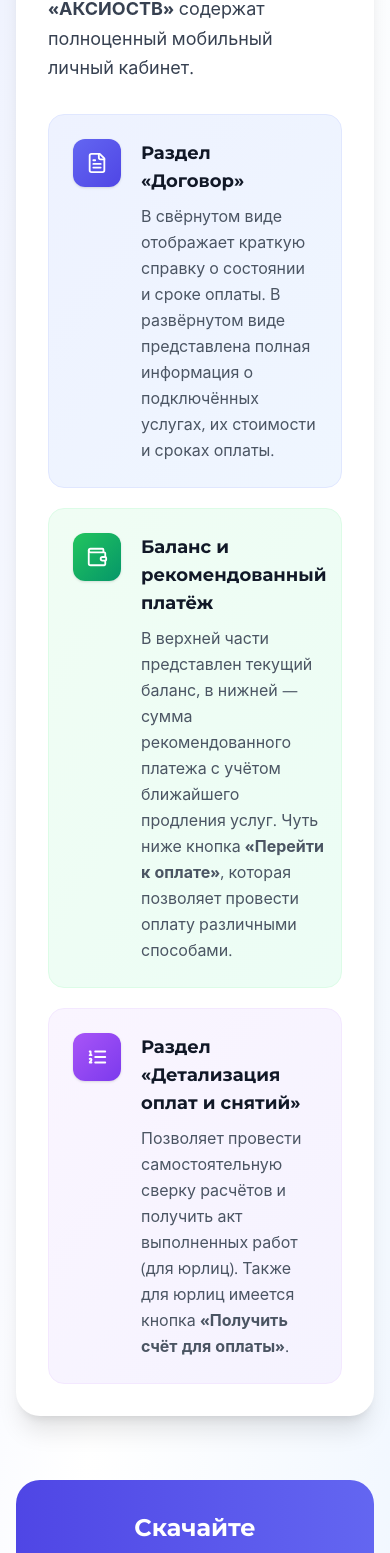
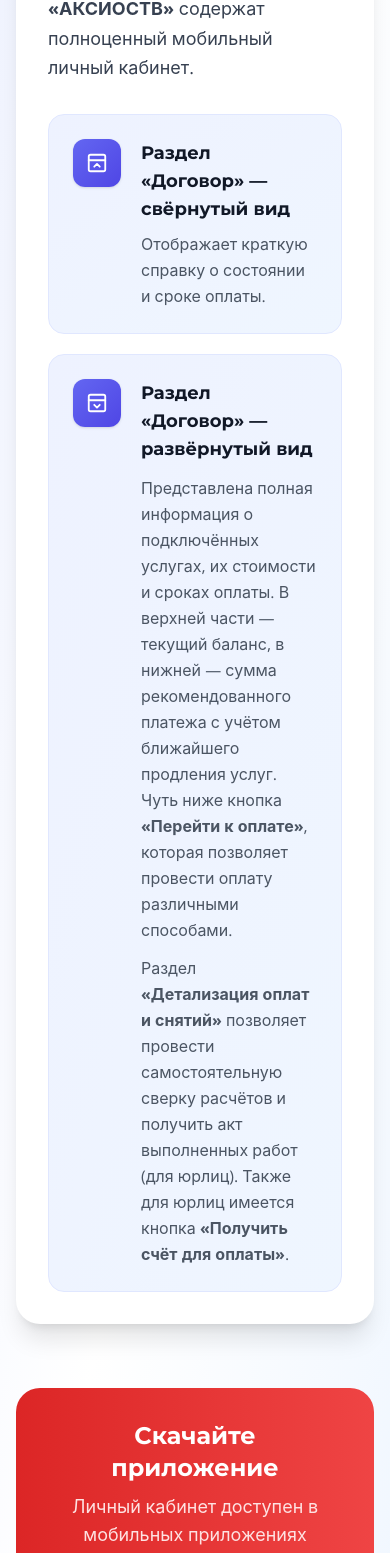
Before and after one commit to pr-poehali-dev/smart-intercom-landing, a React (Vite) app: page /personal-account in a window 390 px wide. Shown: the part 393-1946 px from the top of the page. Built offline with nearby package versions, Linux system fonts and the light colour scheme.

Commit message:
fix: align mobile links bg color & restructure text sections

```diff
--- a/src/pages/PersonalAccount.tsx
+++ b/src/pages/PersonalAccount.tsx
@@ -56,41 +56,31 @@ export default function PersonalAccount() {
             {/* Feature cards */}
             <div className="space-y-5">
 
-              {/* Раздел Договор */}
+              {/* Свёрнутый вид */}
               <div className="flex gap-5 p-6 bg-gradient-to-br from-indigo-50 to-blue-50 rounded-2xl border border-indigo-100">
                 <div className="flex-shrink-0 w-12 h-12 rounded-xl bg-gradient-to-br from-indigo-500 to-indigo-600 flex items-center justify-center shadow">
-                  <Icon name="FileText" size={22} className="text-white" />
+                  <Icon name="PanelTopClose" size={22} className="text-white" />
                 </div>
                 <div className="space-y-2">
-                  <h3 className="text-lg font-bold text-gray-900">Раздел «Договор»</h3>
+                  <h3 className="text-lg font-bold text-gray-900">Раздел «Договор» — свёрнутый вид</h3>
                   <p className="text-gray-600 leading-relaxed">
-                    В свёрнутом виде отображает краткую справку о состоянии и сроке оплаты. В развёрнутом виде представлена полная информация о подключённых услугах, их стоимости и сроках оплаты.
+                    Отображает краткую справку о состоянии и сроке оплаты.
                   </p>
                 </div>
               </div>
 
-              {/* Баланс и платёж */}
-              <div className="flex gap-5 p-6 bg-gradient-to-br from-green-50 to-emerald-50 rounded-2xl border border-green-100">
-                <div className="flex-shrink-0 w-12 h-12 rounded-xl bg-gradient-to-br from-green-500 to-emerald-600 flex items-center justify-center shadow">
-                  <Icon name="Wallet" size={22} className="text-white" />
+              {/* Развёрнутый вид */}
+              <div className="flex gap-5 p-6 bg-gradient-to-br from-indigo-50 to-blue-50 rounded-2xl border border-indigo-100">
+                <div className="flex-shrink-0 w-12 h-12 rounded-xl bg-gradient-to-br from-indigo-500 to-indigo-600 flex items-center justify-center shadow">
+                  <Icon name="PanelTopOpen" size={22} className="text-white" />
                 </div>
-                <div className="space-y-2">
-                  <h3 className="text-lg font-bold text-gray-900">Баланс и рекомендованный платёж</h3>
+                <div className="space-y-3">
+                  <h3 className="text-lg font-bold text-gray-900">Раздел «Договор» — развёрнутый вид</h3>
                   <p className="text-gray-600 leading-relaxed">
-                    В верхней части представлен текущий баланс, в нижней — сумма рекомендованного платежа с учётом ближайшего продления услуг. Чуть ниже кнопка <strong>«Перейти к оплате»</strong>, которая позволяет провести оплату различными способами.
+                    Представлена полная информация о подключённых услугах, их стоимости и сроках оплаты. В верхней части — текущий баланс, в нижней — сумма рекомендованного платежа с учётом ближайшего продления услуг. Чуть ниже кнопка <strong>«Перейти к оплате»</strong>, которая позволяет провести оплату различными способами.
                   </p>
-                </div>
-              </div>
-
-              {/* Детализация */}
-              <div className="flex gap-5 p-6 bg-gradient-to-br from-purple-50 to-violet-50 rounded-2xl border border-purple-100">
-                <div className="flex-shrink-0 w-12 h-12 rounded-xl bg-gradient-to-br from-purple-500 to-violet-600 flex items-center justify-center shadow">
-                  <Icon name="ListOrdered" size={22} className="text-white" />
-                </div>
-                <div className="space-y-2">
-                  <h3 className="text-lg font-bold text-gray-900">Раздел «Детализация оплат и снятий»</h3>
                   <p className="text-gray-600 leading-relaxed">
-                    Позволяет провести самостоятельную сверку расчётов и получить акт выполненных работ (для юрлиц). Также для юрлиц имеется кнопка <strong>«Получить счёт для оплаты»</strong>.
+                    Раздел <strong>«Детализация оплат и снятий»</strong> позволяет провести самостоятельную сверку расчётов и получить акт выполненных работ (для юрлиц). Также для юрлиц имеется кнопка <strong>«Получить счёт для оплаты»</strong>.
                   </p>
                 </div>
               </div>
@@ -103,10 +93,10 @@ export default function PersonalAccount() {
       {/* Mobile Apps Section */}
       <section className="pb-20 px-4 sm:px-6 lg:px-8">
         <div className="max-w-4xl mx-auto">
-          <div className="bg-gradient-to-r from-indigo-600 to-indigo-500 rounded-3xl p-8 lg:p-12 text-white text-center space-y-6">
+          <div className="bg-gradient-to-r from-red-600 to-red-500 rounded-3xl p-8 lg:p-12 text-white text-center space-y-6">
             <div className="space-y-2">
               <h2 className="text-2xl lg:text-3xl font-bold">Скачайте приложение</h2>
-              <p className="text-indigo-200 text-lg">Личный кабинет доступен в мобильных приложениях АКСИОСТВ</p>
+              <p className="text-red-100 text-lg">Личный кабинет доступен в мобильных приложениях АКСИОСТВ</p>
             </div>
             <div className="flex flex-col sm:flex-row gap-4 items-center justify-center">
               <a
```
